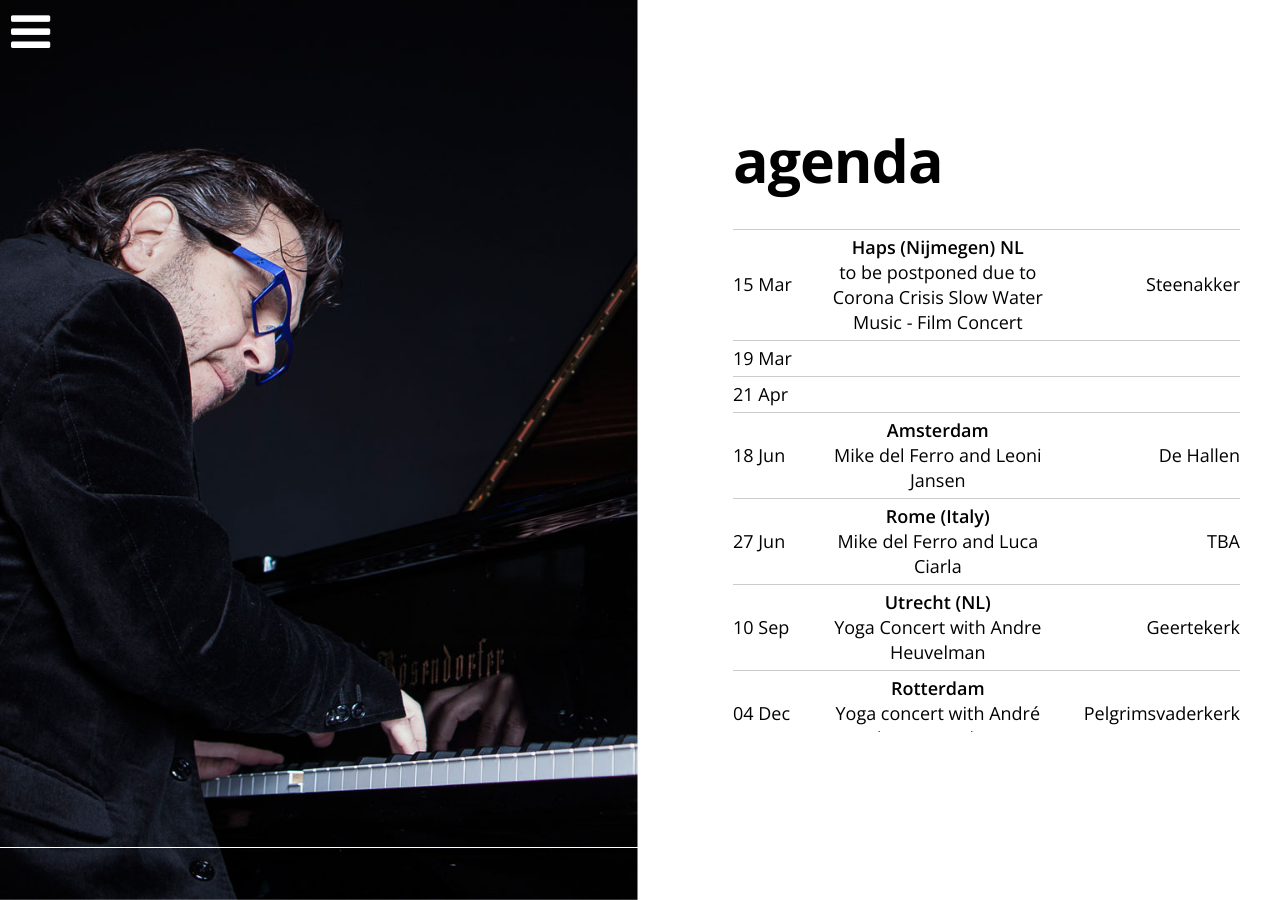
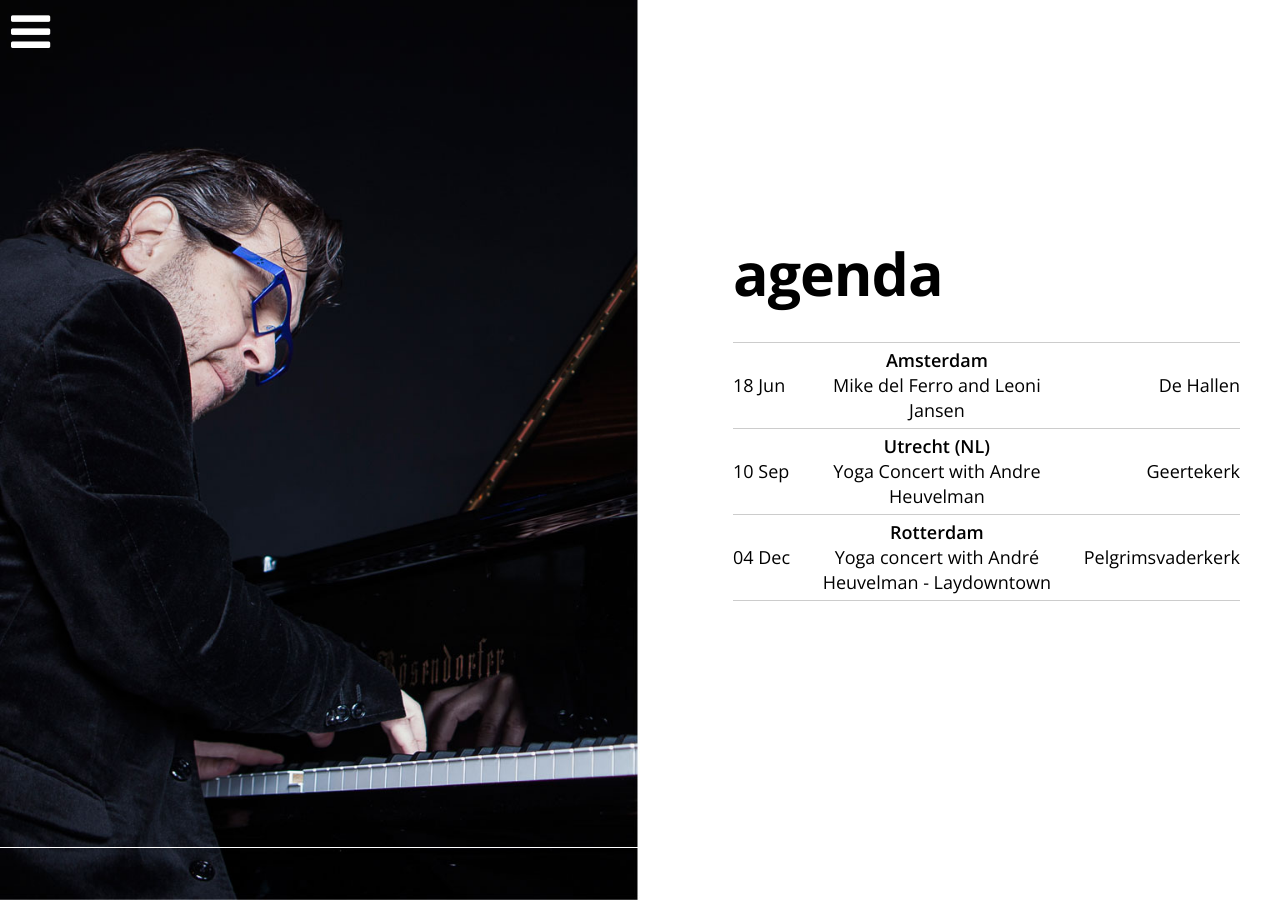
Before and after one commit to mikedelferro/website, a Jekyll site: the page built from agenda.html, in a window 1280 px wide. Built offline with Jekyll 4.4.1, drawn with Linux system fonts in a browser that asks for light colours; nearby versions of some CDN libraries.

Commit message:
Updated '_data/gigs.yml' via CloudCannon

```diff
--- a/_data/gigs.yml
+++ b/_data/gigs.yml
@@ -4,16 +4,6 @@ items:
     location: De Hallen
     venue: Amsterdam
     url: www.popuppodium.com
-  - title: to be postponed due to Corona Crisis Slow Water Music - Film Concert
-    date: 2020-03-15 15:30:00
-    location: Steenakker
-    venue: Haps (Nijmegen) NL
-    url: 'http://www.desteenakker.nl'
-  - title:
-    date: 2020-03-19 20:00:00
-    location:
-    venue:
-    url:
   - title: Yoga Concert with Andre Heuvelman
     date: 2020-09-10 20:00:00
     location: Geertekerk
@@ -24,13 +14,3 @@ items:
     location: Pelgrimsvaderkerk
     venue: Rotterdam
     url: 'https://laydowntown.com/'
-  - title: Mike del Ferro and Luca Ciarla
-    date: 2020-06-27 20:00:00
-    location: TBA
-    venue: Rome (Italy)
-    url:
-  - title:
-    date: 2020-04-21 20:00:00
-    location:
-    venue:
-    url:
```
